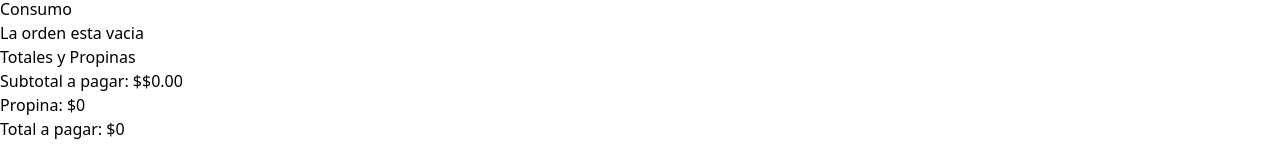
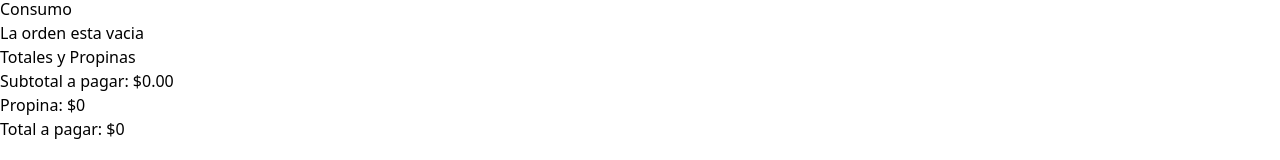
Before and after one commit to Luis-Alvarezz/Tip-Calculator, a React (Vite) app: page / in a window 1280 px wide. Shown: the part 147-307 px from the top of the page. Built offline with nearby package versions, Linux system fonts and the light colour scheme.

Commit message:
[ADDED]: Componente para propinas y consumo total

```diff
--- a/src/components/OrderTotals.tsx
+++ b/src/components/OrderTotals.tsx
@@ -16,7 +16,7 @@ export default function OrderTotals({order}: OrderTotalsProps) {
       <div className="space-y-3">
         <h2 className="font-black text-2xl">Totales y Propinas</h2>
         <p>Subtotal a pagar: {''}
-          <span className="font-bold">${formatCurrency(subTotalAmount)} </span>
+          <span className="font-bold">{formatCurrency(subTotalAmount)} </span>
         </p>
 
         <p>Propina: {''}
```
